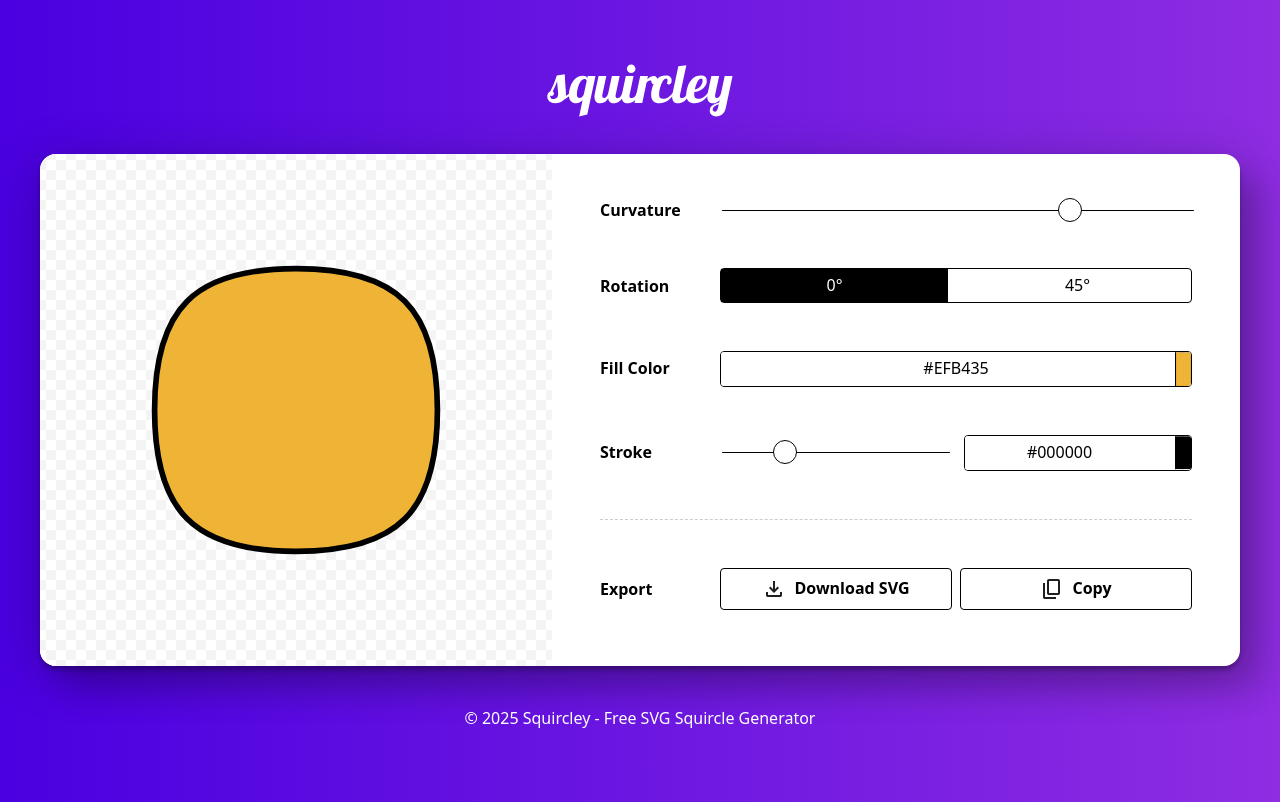
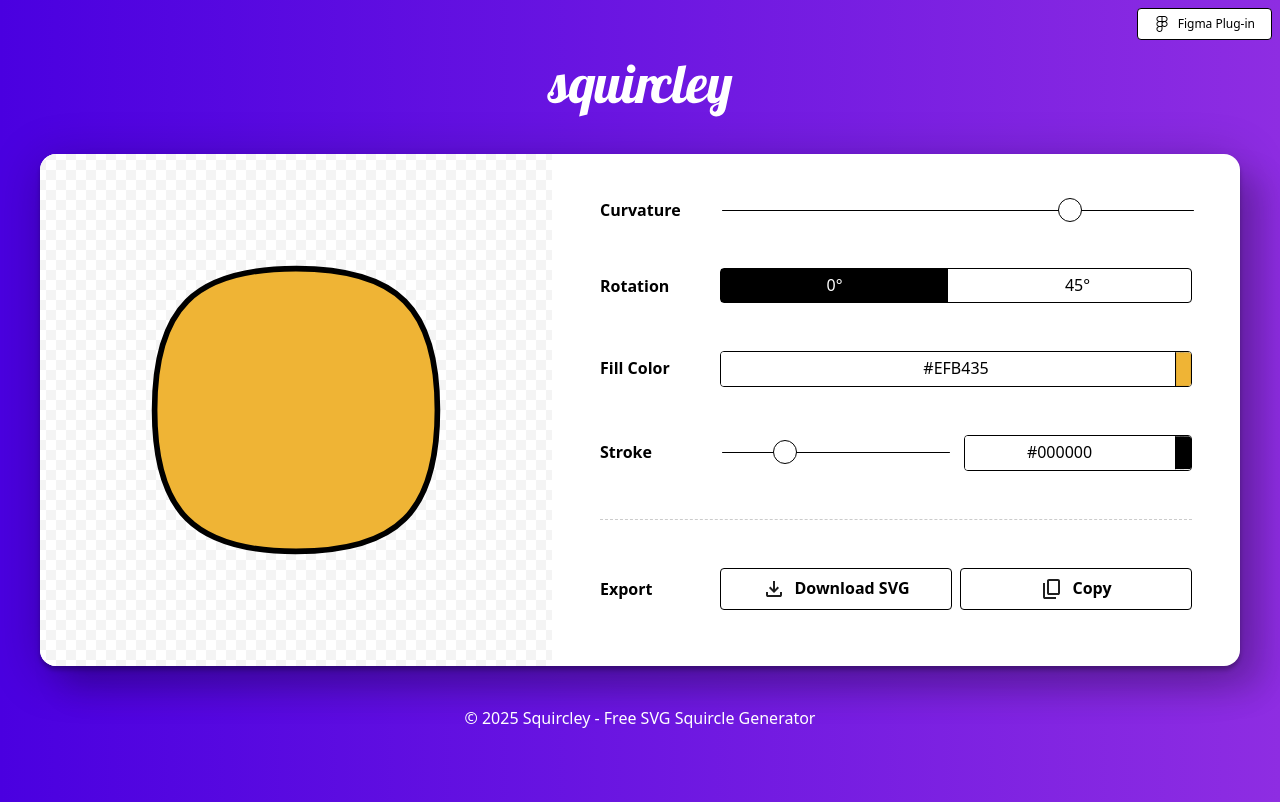
Before and after one commit to abenjamin765/squircley, a plain HTML site: page index.html in a window 1280 px wide. Drawn offline with Linux system fonts and the light colour scheme.

Commit message:
Update favicon and app icons, remove Google Analytics scripts from index.html, and add a Figma plug-in button with styles in main.css.

```diff
--- a/index.html
+++ b/index.html
@@ -103,22 +103,7 @@
       }
     </script>
   </head>
-  <!-- Google tag (gtag.js) -->
-  <!-- <script
-    async
-    src="https://www.googletagmanager.com/gtag/js?id=G-KXPV61Y1PB"
-  ></script>
-  <script>
-    window.dataLayer = window.dataLayer || [];
-    function gtag() {
-      dataLayer.push(arguments);
-    }
-    gtag("js", new Date());
 
-    gtag("config", "G-KXPV61Y1PB");
-  </script> -->
-
-  <!-- 100% privacy-first analytics -->
   <script async src="https://scripts.simpleanalyticscdn.com/latest.js"></script>
 
   <body>
@@ -167,6 +152,17 @@
           />
         </svg>
       </h1>
+      <a
+        href="https://www.figma.com/community/plugin/1550618887591622449/squircley"
+        class="top-button"
+        ><svg role="img" viewBox="0 0 24 24" xmlns="http://www.w3.org/2000/svg">
+          <title>Figma</title>
+          <path
+            d="M15.852 8.981h-4.588V0h4.588c2.476 0 4.49 2.014 4.49 4.49s-2.014 4.491-4.49 4.491zM12.735 7.51h3.117c1.665 0 3.019-1.355 3.019-3.019s-1.355-3.019-3.019-3.019h-3.117V7.51zm0 1.471H8.148c-2.476 0-4.49-2.014-4.49-4.49S5.672 0 8.148 0h4.588v8.981zm-4.587-7.51c-1.665 0-3.019 1.355-3.019 3.019s1.354 3.02 3.019 3.02h3.117V1.471H8.148zm4.587 15.019H8.148c-2.476 0-4.49-2.014-4.49-4.49s2.014-4.49 4.49-4.49h4.588v8.98zM8.148 8.981c-1.665 0-3.019 1.355-3.019 3.019s1.355 3.019 3.019 3.019h3.117V8.981H8.148zM8.172 24c-2.489 0-4.515-2.014-4.515-4.49s2.014-4.49 4.49-4.49h4.588v4.441c0 2.503-2.047 4.539-4.563 4.539zm-.024-7.51a3.023 3.023 0 0 0-3.019 3.019c0 1.665 1.365 3.019 3.044 3.019 1.705 0 3.093-1.376 3.093-3.068v-2.97H8.148zm7.704 0h-.098c-2.476 0-4.49-2.014-4.49-4.49s2.014-4.49 4.49-4.49h.098c2.476 0 4.49 2.014 4.49 4.49s-2.014 4.49-4.49 4.49zm-.097-7.509c-1.665 0-3.019 1.355-3.019 3.019s1.355 3.019 3.019 3.019h.098c1.665 0 3.019-1.355 3.019-3.019s-1.355-3.019-3.019-3.019h-.098z"
+          />
+        </svg>
+        Figma Plug-in</a
+      >
     </header>
 
     <main class="l-stage" role="main">
--- a/styles/main.css
+++ b/styles/main.css
@@ -231,6 +231,41 @@ input[type="range"]:focus::-ms-fill-upper {
   left: 0;
   right: 0;
   z-index: 1000;
+}
+.top-button {
+  position: fixed;
+  top: 8px;
+  right: 8px;
+  z-index: 2;
+  background-color: #ffffff;
+  color: #000000;
+  padding: 0.5rem 1rem;
+  border-radius: 4px;
+  text-decoration: none;
+  font-size: 12px;
+  display: flex;
+  align-items: center;
+  gap: 0.5rem;
+  font-weight: 400;
+  height: 32px;
+  justify-content: center;
+  border: solid 1px #000000;
+  border-radius: 4px;
+  transition: background-color 0.2s ease;
+}
+.top-button:hover {
+  background-color: #f4f4f4;
+}
+.top-button:active {
+  background-color: #eee;
+}
+.top-button:focus {
+  outline: 2px solid #4a00e0;
+  outline-offset: 2px;
+}
+.top-button svg {
+  width: 16px;
+  height: 16px;
 }
 .privacy p {
   margin: 0;
```
Also changed, not shown: android-chrome-192x192.png, android-chrome-512x512.png, apple-touch-icon.png, favicon-16x16.png, favicon-32x32.png, favicon.ico (added).
